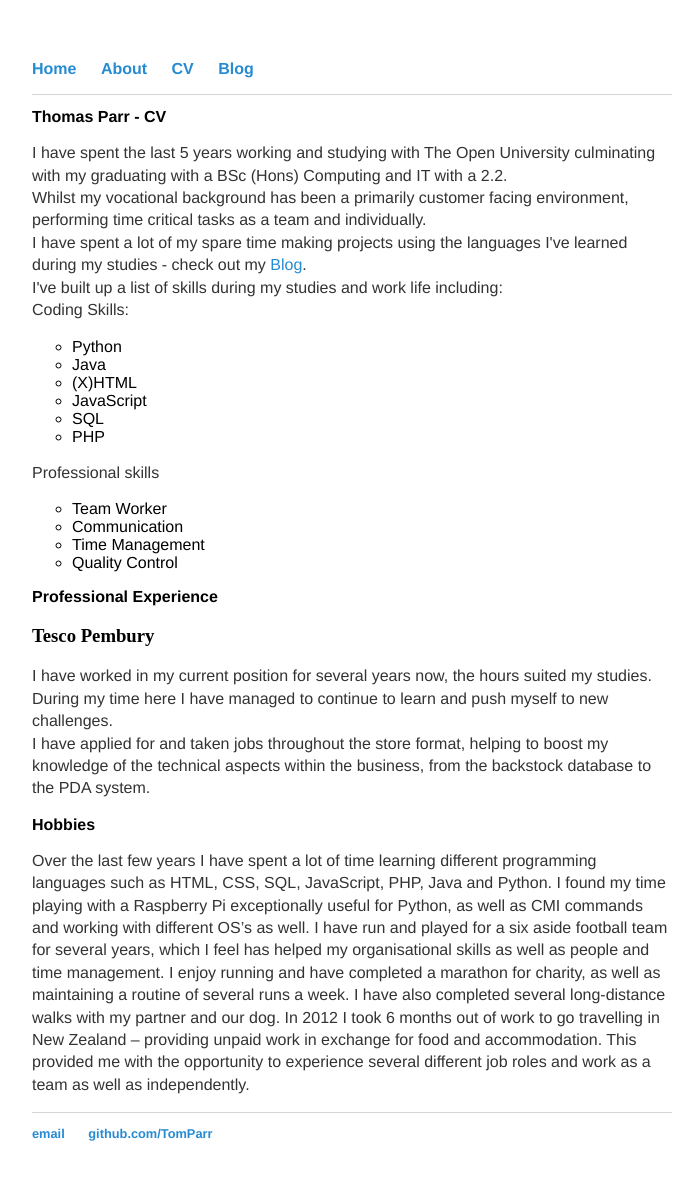
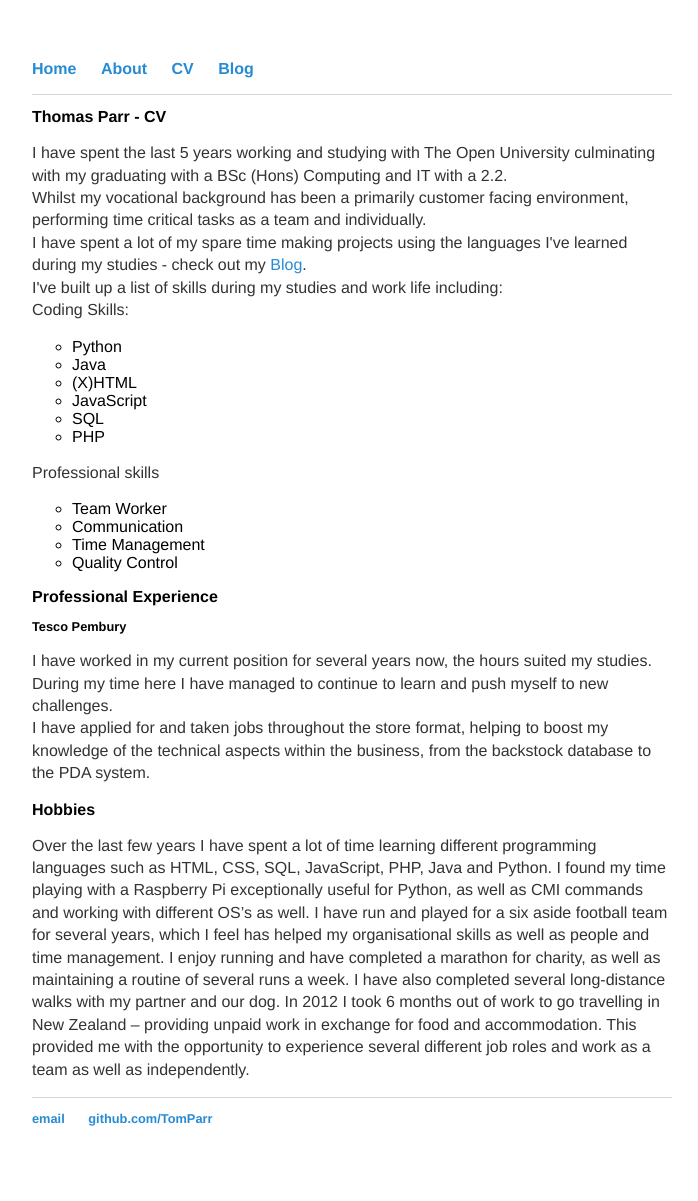
Before and after one commit to TomParr/TomParr.github.io, a Jekyll site: the page built from cv/index.html, in a window 1280 px wide. Shown: the whole page, without its empty margins (288-986 px from the left). Built offline with Jekyll 4.4.1, drawn with Linux system fonts in a browser that asks for light colours.

Commit message:
Update main.css

```diff
--- a/css/main.css
+++ b/css/main.css
@@ -30,6 +30,11 @@ h2 {
     font-size: 1em;
     font-family:'Helvetica', 'Arial', 'Sans-Serif';
 }
+h3 {
+    font-size:0.8em;
+    font-family:'Helvetica', 'Arial', 'Sans-Serif';
+}
+
 p {
     line-height: 1.4em;
     color: #333;
```
